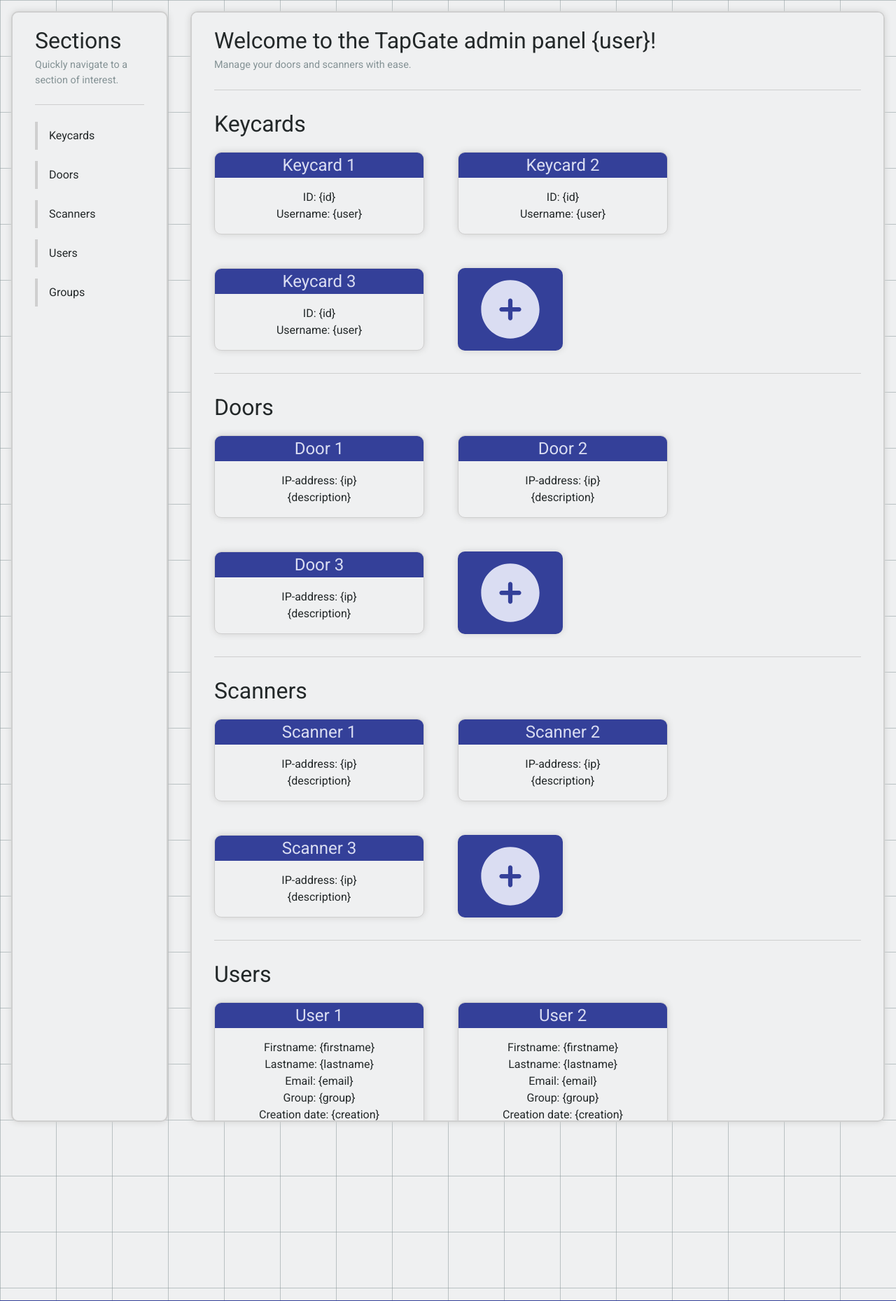
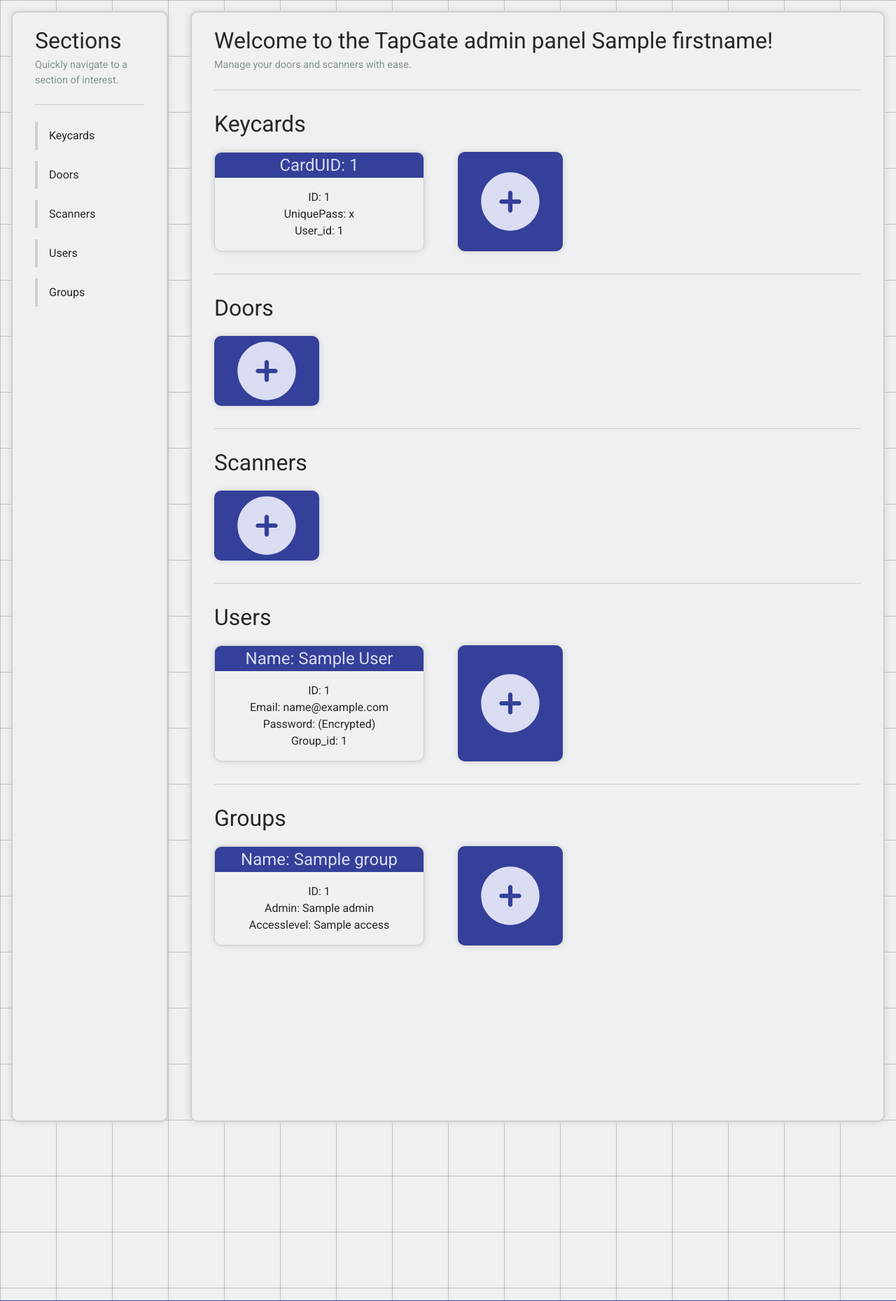
Before and after one commit to Viovyx/Gitok-Flask-Website-STEM-Project, a Flask app: template templates/home.html in a window 1280 px wide. Shown: the part 64-1923 px from the top of the page at 70% size. Run offline with Flask 3, Linux system fonts and the light colour scheme; the template is opened without the code that fills it: most values are stand-ins (such as "Sample title", 1, 10 or a date in 2020); parts of the project's set-up code (start-up, migrations or seed data) failed here and were passed over.

Commit message:
display db data in home

```diff
--- a/App.py
+++ b/App.py
@@ -43,6 +43,12 @@ def get_date():
 
 def get_user_data(email):
     api_url = api_base_url + f"users?filter=Email,eq,{email}"
+    response = requests.get(api_url, headers=headers)
+    response = response.json()['records']
+    return response
+
+def get_tabel_data(table):
+    api_url = api_base_url + f"{table}"
     response = requests.get(api_url, headers=headers)
     response = response.json()['records']
     return response
@@ -106,7 +112,12 @@ def login():
 @app.route('/home')
 @flask_login.login_required
 def home():
-    return render_template('home.html')
+    return render_template('home.html',
+                           firstname=get_user_data(flask_login.current_user.id)[0]['FirstName'],
+                           keycards=get_tabel_data("cards"),
+                           devices=get_tabel_data("devices"),
+                           users=get_tabel_data("users"),
+                           groups=get_tabel_data("groups"))
 
 @app.route('/live-data')
 @flask_login.login_required
--- a/templates/home.html
+++ b/templates/home.html
@@ -38,7 +38,7 @@
             <div class="page-content">
                 <h1>
                     Welcome to the TapGate admin panel
-                    <b id="username">{user}</b>!
+                    <b id="username">{{firstname}}</b>!
                 </h1>
                 <p class="subscript">
                     Manage your doors and scanners with ease.
@@ -47,39 +47,20 @@
 
                 <h2 id="keycards">Keycards</h2>
                 <div class="data-grid">
+                    {% for keycard in keycards %}
                     <div
                         class="item"
-                        id="keycard-1"
+                        id="keycard-{{ keycard.id }}"
                         onclick="openPanel('edit')"
                     >
-                        <h3 id="name">Keycard 1</h3>
+                        <h3 id="name">CardUID: {{ keycard.CardUID }}</h3>
                         <ul>
-                            <li id="id">ID: {id}</li>
-                            <li id="user">Username: {user}</li>
+                            <li id="id">ID: {{ keycard.id }}</li>
+                            <li id="pass">UniquePass: {{ keycard.UniquePass }}</li>
+                            <li id="user">User_id: {{ keycard.User_id }}</li>
                         </ul>
                     </div>
-                    <div
-                        class="item"
-                        id="keycard-2"
-                        onclick="openPanel('edit')"
-                    >
-                        <h3 id="name">Keycard 2</h3>
-                        <ul>
-                            <li id="id">ID: {id}</li>
-                            <li id="user">Username: {user}</li>
-                        </ul>
-                    </div>
-                    <div
-                        class="item"
-                        id="keycard-3"
-                        onclick="openPanel('edit')"
-                    >
-                        <h3 id="name">Keycard 3</h3>
-                        <ul>
-                            <li id="id">ID: {id}</li>
-                            <li id="user">Username: {user}</li>
-                        </ul>
-                    </div>
+                    {% endfor %}
 
                     <div class="item" id="create" onclick="openPanel('create')">
                         <svg
@@ -109,27 +90,21 @@
 
                 <h2 id="doors">Doors</h2>
                 <div class="data-grid">
-                    <div class="item" id="door-1" onclick="openPanel('edit')">
-                        <h3 id="name">Door 1</h3>
+                    {% for door in devices %}
+                        {% if door.Type == "lock" %}
+                            <div
+                                class="item"
+                                id="door-{{ door.id }}"
+                                onclick="openPanel('edit')"
+                            >
+                                <h3 id="name">Name: {{ door.Name }}</h3>
                                 <ul>
-                            <li id="ip">IP-address: {ip}</li>
-                            <li id="description">{description}</li>
+                                    <li id="id">ID: {{ door.id }}</li>
+                                    <li id="ip">Local_IP: {{ door.Local_IP }}</li>
                                 </ul>
                             </div>
-                    <div class="item" id="door-2" onclick="openPanel('edit')">
-                        <h3 id="name">Door 2</h3>
-                        <ul>
-                            <li id="ip">IP-address: {ip}</li>
-                            <li id="description">{description}</li>
-                        </ul>
-                    </div>
-                    <div class="item" id="door-3" onclick="openPanel('edit')">
-                        <h3 id="name">Door 3</h3>
-                        <ul>
-                            <li id="ip">IP-address: {ip}</li>
-                            <li id="description">{description}</li>
-                        </ul>
-                    </div>
+                        {% endif %}
+                    {% endfor %}
 
                     <div class="item" id="create" onclick="openPanel('create')">
                         <svg
@@ -159,39 +134,21 @@
                 <hr />
                 <h2 id="scanners">Scanners</h2>
                 <div class="data-grid">
+                    {% for scanner in devices %}
+                        {% if scanner.Type == "scanner" %}
                             <div
                                 class="item"
-                        id="scanner-1"
+                                id="scanner-{{ scanner.id }}"
                                 onclick="openPanel('edit')"
                             >
-                        <h3 id="name">Scanner 1</h3>
+                                <h3 id="name">Name: {{ scanner.Name }}</h3>
                                 <ul>
-                            <li id="ip">IP-address: {ip}</li>
-                            <li id="description">{description}</li>
+                                    <li id="id">ID: {{ scanner.id }}</li>
+                                    <li id="ip">Local_IP: {{ scanner.Local_IP }}</li>
                                 </ul>
                             </div>
-                    <div
-                        class="item"
-                        id="scanner-2"
-                        onclick="openPanel('edit')"
-                    >
-                        <h3 id="name">Scanner 2</h3>
-                        <ul>
-                            <li id="ip">IP-address: {ip}</li>
-                            <li id="description">{description}</li>
-                        </ul>
-                    </div>
-                    <div
-                        class="item"
-                        id="scanner-3"
-                        onclick="openPanel('edit')"
-                    >
-                        <h3 id="name">Scanner 3</h3>
-                        <ul>
-                            <li id="ip">IP-address: {ip}</li>
-                            <li id="description">{description}</li>
-                        </ul>
-                    </div>
+                        {% endif %}
+                    {% endfor %}
 
                     <div class="item" id="create" onclick="openPanel('create')">
                         <svg
@@ -221,36 +178,21 @@
 
                 <h2 id="users">Users</h2>
                 <div class="data-grid">
-                    <div class="item" id="user-1" onclick="openPanel('edit')">
-                        <h3 id="name">User 1</h3>
+                    {% for user in users %}
+                    <div
+                        class="item"
+                        id="user-{{ user.id }}"
+                        onclick="openPanel('edit')"
+                    >
+                        <h3 id="name">Name: {{ user.FirstName }} {{ user.LastName }}</h3>
                         <ul>
-                            <li id="firstname">Firstname: {firstname}</li>
-                            <li id="lastname">Lastname: {lastname}</li>
-                            <li id="email">Email: {email}</li>
-                            <li id="group">Group: {group}</li>
-                            <li id="creation">Creation date: {creation}</li>
+                            <li id="id">ID: {{ user.id }}</li>
+                            <li id="email">Email: {{ user.Email }}</li>
+                            <li id="pass">Password: (Encrypted)</li>
+                            <li id="group">Group_id: {{ user.Group_id }}</li>
                         </ul>
                     </div>
-                    <div class="item" id="user-2" onclick="openPanel('edit')">
-                        <h3 id="name">User 2</h3>
-                        <ul>
-                            <li id="firstname">Firstname: {firstname}</li>
-                            <li id="lastname">Lastname: {lastname}</li>
-                            <li id="email">Email: {email}</li>
-                            <li id="group">Group: {group}</li>
-                            <li id="creation">Creation date: {creation}</li>
-                        </ul>
-                    </div>
-                    <div class="item" id="user-3" onclick="openPanel('edit')">
-                        <h3 id="name">User 3</h3>
-                        <ul>
-                            <li id="firstname">Firstname: {firstname}</li>
-                            <li id="lastname">Lastname: {lastname}</li>
-                            <li id="email">Email: {email}</li>
-                            <li id="group">Group: {group}</li>
-                            <li id="creation">Creation date: {creation}</li>
-                        </ul>
-                    </div>
+                    {% endfor %}
 
                     <div class="item" id="create" onclick="openPanel('create')">
                         <svg
@@ -280,45 +222,20 @@
 
                 <h2 id="groups">Groups</h2>
                 <div class="data-grid">
-                    <div class="item" id="group-1" onclick="openPanel('edit')">
-                        <h3 id="name">Group 1</h3>
+                    {% for group in groups %}
+                    <div
+                        class="item"
+                        id="group-{{ group.id }}"
+                        onclick="openPanel('edit')"
+                    >
+                        <h3 id="name">Name: {{ group.Groupname }}</h3>
                         <ul>
-                            <li id="groupname">Groupname: {groupname}</li>
-                            <li id="webaccess">Webpanel access: {webaccess}</li>
-                            <li id="scanneraccess">
-                                Scanner access: {scanneraccess}
-                            </li>
-                            <li id="writecards">
-                                Write cards access: {writecards}
-                            </li>
+                            <li id="id">ID: {{ group.id }}</li>
+                            <li id="admin">Admin: {{ group.Admin }}</li>
+                            <li id="access">Accesslevel: {{ group.Access }}</li>
                         </ul>
                     </div>
-                    <div class="item" id="group-2" onclick="openPanel('edit')">
-                        <h3 id="name">Group 2</h3>
-                        <ul>
-                            <li id="groupname">Groupname: {groupname}</li>
-                            <li id="webaccess">Webpanel access: {webaccess}</li>
-                            <li id="scanneraccess">
-                                Scanner access: {scanneraccess}
-                            </li>
-                            <li id="writecards">
-                                Write cards access: {writecards}
-                            </li>
-                        </ul>
-                    </div>
-                    <div class="item" id="group-3" onclick="openPanel('edit')">
-                        <h3 id="name">Group 3</h3>
-                        <ul>
-                            <li id="groupname">Groupname: {groupname}</li>
-                            <li id="webaccess">Webpanel access: {webaccess}</li>
-                            <li id="scanneraccess">
-                                Scanner access: {scanneraccess}
-                            </li>
-                            <li id="writecards">
-                                Write cards access: {writecards}
-                            </li>
-                        </ul>
-                    </div>
+                    {% endfor %}
 
                     <div class="item" id="create" onclick="openPanel('create')">
                         <svg
```
Lines whose indentation alone changed are shown as unchanged.
